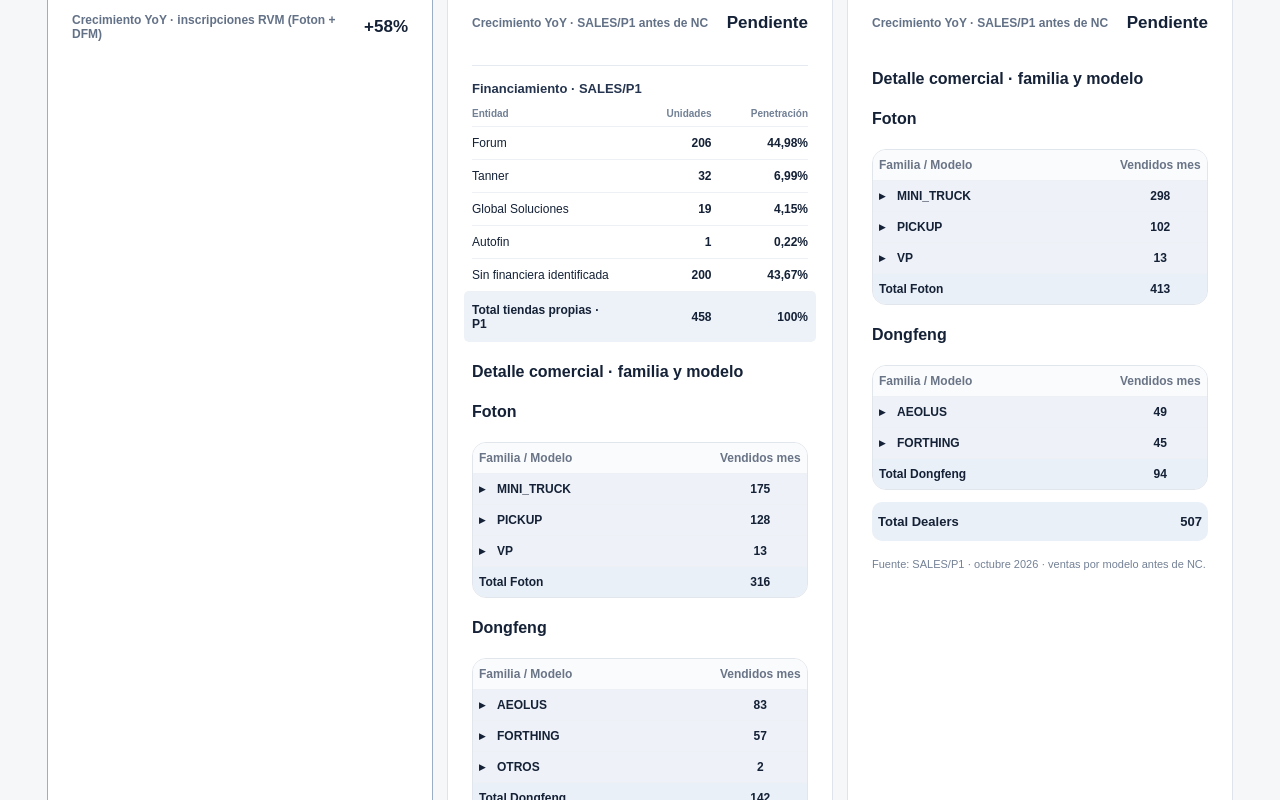
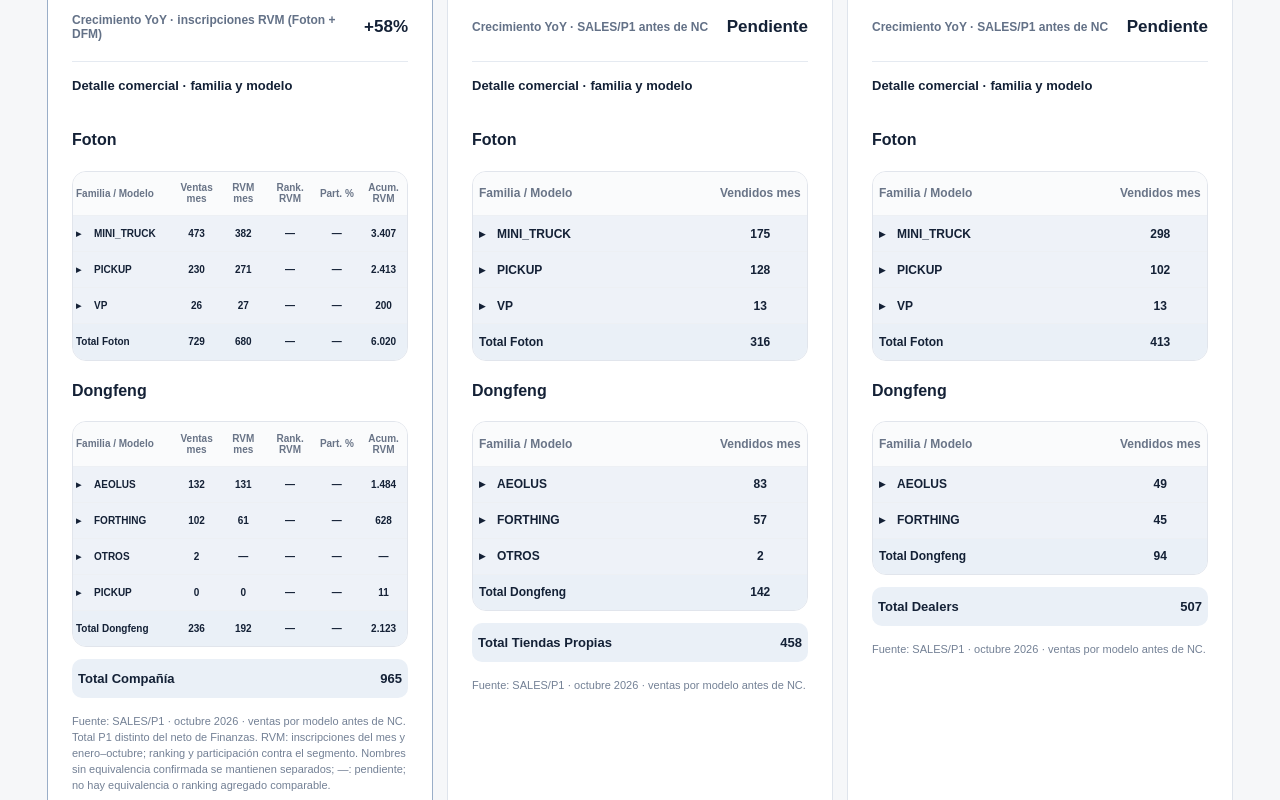
Before and after one commit to rodrigoibanezm-cmd/cidef-inteligencia-comercial, a Next.js app: page /cierre-mensual-v2 in a window 1280 px wide. Shown: the part 760-1560 px from the top of the page. Built offline with nearby package versions, Linux system fonts and the light colour scheme.

Commit message:
feat(close): align channel details and add company model RVM [skip ci]

```diff
--- a/components/ClosingV2ProductDetail.js
+++ b/components/ClosingV2ProductDetail.js
@@ -10,7 +10,7 @@ const sum = rows => rows.reduce((n, row) => n + row.ventas, 0);
 const styles = `
 .mc-product-table{overflow:auto;border:1px solid #e1e5ec;border-radius:14px;margin-top:6px}
 .mc-product-table table{width:100%;border-collapse:collapse;table-layout:fixed;font-size:12px;font-variant-numeric:tabular-nums}
-.mc-product-table th,.mc-product-table td{padding:8px 6px;border-bottom:1px solid #edf0f4;text-align:center;overflow-wrap:anywhere}
+.mc-product-table th,.mc-product-table td{height:36px;padding:8px 6px;border-bottom:1px solid #edf0f4;text-align:center;overflow-wrap:anywhere}.mc-product-table thead th{height:44px}
 .mc-product-table th:first-child{text-align:left}
 .mc-product-table thead{background:#fafbfc;color:#697487}
 .mc-product-table .mc-product-family{background:#eef2f8;font-weight:750}
@@ -23,16 +23,20 @@ const styles = `
 .mc-family-toggle:focus-visible{outline:2px solid #2563eb;outline-offset:3px}
 .mc-family-toggle span{flex-shrink:0;width:10px}
 .mc-product-total{display:flex;justify-content:space-between;gap:16px;padding:12px 6px;margin-top:12px;background:#eaf0f7;border-radius:10px;font-size:13px;font-weight:750}
+.mc-close-summary-grid>.mc-executive-card{display:grid;grid-template-rows:subgrid;grid-row:span 6;row-gap:0}
+.mc-commercial-detail{min-width:0;border-top:1px solid #e5eaf1;padding-top:16px;margin-top:4px}
+.mc-commercial-detail>h4{font-size:13px;margin:0 0 16px;min-height:32px}
+.mc-company-models table{font-size:10px}.mc-company-models th,.mc-company-models td{padding:8px 3px}
+@media(max-width:850px){.mc-close-summary-grid>.mc-executive-card{display:block;grid-row:auto}.mc-commercial-detail{margin-top:16px}}
 `;
 
-// Shared styling only: the closed month already has its certified SALES/P1 split.
 export function CommercialDetailProvider({ children }) {
   return <><style>{styles}</style>{children}</>;
 }
 
 export function FamilyModelTable({ columns, groups, totalLabel, totalValues }) {
   const [open, setOpen] = useState({});
-  const firstWidth = columns.length === 2 ? 72 : 40;
+  const firstWidth = columns.length === 2 ? 72 : columns.length === 6 ? 30 : 40;
   const cells = values => values.map((value, index) => <td key={index}>{value}</td>);
   return <div className="mc-product-table"><table>
     <colgroup>{columns.map((column, index) => <col key={column} style={{width:(index ? (100 - firstWidth) / (columns.length - 1) : firstWidth) + "%"}}/>)}</colgroup>
@@ -56,21 +60,39 @@ export function channelDetail(channel, metrics, saved = facts.commercial_model_s
   return { models, total: split.total };
 }
 
+export function companyDetail(metrics) {
+  const channels = [channelDetail("stores", metrics), channelDetail("dealers", metrics)];
+  if (channels.some(detail => !detail)) return null;
+  const models = new Map();
+  channels.flatMap(detail => detail.models).forEach(row => models.set(row.modelo_id, {...row, ventas:(models.get(row.modelo_id)?.ventas || 0) + row.ventas}));
+  return {models:[...models.values()], total:channels.reduce((n, detail) => n + detail.total, 0)};
+}
+
 export default function CommercialProductDetail({ channel, metrics }) {
-  const detail = channelDetail(channel, metrics), label = channel === "stores" ? "Tiendas Propias" : "Dealers";
-  return <section aria-label={"Detalle comercial por familia y modelo · " + label} style={{marginTop:20}}>
+  const company = channel === "company", detail = company ? companyDetail(metrics) : channelDetail(channel, metrics);
+  const label = company ? "Compañía" : channel === "stores" ? "Tiendas Propias" : "Dealers";
+  const pending = <span title="Pendiente" aria-label="Pendiente">—</span>;
+  const rvm = facts.rvm_model_detail, rvmRows = company && rvm?.status === "CERTIFIED" && rvm.period === facts.period ? rvm.rows : [];
+  const key = row => [row.brand, row.family, (row.modelo || row.model).replace(/^FOTON /i, "").replace(/\s/g, "").toUpperCase()].join(":");
+  const extra = (members, total = false) => {
+    const totalFor = field => members.length && members.every(row => units(row[field])) ? numberText(members.reduce((n, row) => n + row[field], 0)) : pending;
+    const row = !total && members.length === 1 ? members[0] : null;
+    return [totalFor("month"), row?.rank ? row.rank + "°" : pending, Number.isFinite(row?.participation_percent) ? row.participation_percent.toLocaleString("es-CL", {maximumFractionDigits:2}) + "%" : pending, totalFor("ytd")];
+  };
+  return <section className={"mc-commercial-detail" + (company ? " mc-company-models" : "")} aria-label={"Detalle comercial por familia y modelo · " + label}>
     <h4>Detalle comercial · familia y modelo</h4>
     {!detail && <p role="status">Pendiente: desglose mensual sin conciliación con las ventas P1 del canal.</p>}
     {brands.map(([brand, name, order]) => {
-      const models = detail?.models.filter(row => row.brand === brand) || [];
-      const families = [...order, ...new Set(models.map(row => row.family).filter(family => !order.includes(family)))];
+      const models = detail?.models.filter(row => row.brand === brand) || [], registrations = rvmRows.filter(row => row.brand === brand);
+      const families = [...order, ...new Set([...models, ...registrations].map(row => row.family).filter(family => !order.includes(family)))];
       const groups = families.map(family => {
-        const members = models.filter(row => row.family === family);
-        return { label:family, values:[numberText(detail && members.length ? sum(members) : null)], models:members.map(row => ({id:row.modelo_id, label:row.modelo, values:[numberText(row.ventas)]})) };
+        const members = models.filter(row => row.family === family), registered = registrations.filter(row => row.family === family);
+        const entries = [...members, ...registered.filter(row => !members.some(member => key(member) === key(row))).map(row => ({...row, modelo_id:key(row), modelo:row.model, ventas:null}))];
+        return {label:family, values:[numberText(detail && (company || members.length) ? sum(members) : null), ...(company ? extra(registered, true) : [])], models:entries.map(row => ({id:row.modelo_id, label:row.modelo, values:[Number.isFinite(row.ventas) ? numberText(row.ventas) : pending, ...(company ? extra(registered.filter(item => key(item) === key(row))) : [])]}))};
       });
-      return <div key={brand} style={{marginTop:14}}><h4>{name}</h4><FamilyModelTable columns={["Familia / Modelo", "Vendidos mes"]} groups={groups} totalLabel={"Total " + name} totalValues={[numberText(detail ? sum(models) : null)]}/></div>;
+      return <div key={brand} style={{marginTop:14}}><h4>{name}</h4><FamilyModelTable columns={["Familia / Modelo", company ? "Ventas mes" : "Vendidos mes", ...(company ? ["RVM mes", "Rank. RVM", "Part. %", "Acum. RVM"] : [])]} groups={groups} totalLabel={"Total " + name} totalValues={[numberText(detail ? sum(models) : null), ...(company ? extra(registrations, true) : [])]}/></div>;
     })}
     <div className="mc-product-total"><span>Total {label}</span><span>{numberText(detail?.total)}</span></div>
-    <p>Fuente: SALES/P1 · octubre 2026 · ventas por modelo antes de NC.</p>
+    <p>Fuente: SALES/P1 · octubre 2026 · ventas por modelo antes de NC.{company && " Total P1 distinto del neto de Finanzas. RVM: inscripciones del mes y enero–octubre; ranking y participación contra el segmento. Nombres sin equivalencia confirmada se mantienen separados; —: pendiente; no hay equivalencia o ranking agregado comparable."}</p>
   </section>;
 }
--- a/components/ClosingV2Totals.js
+++ b/components/ClosingV2Totals.js
@@ -16,7 +16,7 @@ export default function ExecutiveTotals({ facts }) {
   ];
   return <CommercialDetailProvider period={facts.period}><section className="mc-executive" aria-label="Grandes totales de ventas">
     <div className="mc-executive-heading"><div><span className="eyebrow">RESULTADO COMERCIAL</span><h2>Grandes totales</h2></div><small>Octubre 2026 · Compañía Finanzas neto / canales P1 antes de NC</small></div>
-    <div className="mc-executive-grid">{sections.map(section => {
+    <div className="mc-executive-grid mc-close-summary-grid">{sections.map(section => {
       const yoy = facts.company?.yoy?.[section.id];
       const commercialYoy = facts.channel_sales_p1?.yoy?.[section.id];
       const rvmYoy = facts.rvm_yoy_comparison?.cidef?.variation_percent;
@@ -30,7 +30,11 @@ export default function ExecutiveTotals({ facts }) {
           <div><span>Dongfeng</span><strong>{channelValue(section, section.dongfeng)}</strong></div>
         </div>
         <div className="mc-executive-yoy"><span>{section.p1 ? "Crecimiento YoY · SALES/P1 antes de NC" : "Crecimiento YoY · inscripciones RVM (Foton + DFM)"}</span><strong>{section.p1 ? valueText(commercialYoy) : typeof rvmYoy === "number" ? "+" + rvmYoy.toLocaleString("es-CL") + "%" : valueText(yoy)}</strong></div>
-        {section.id === "sales_own" && <section className="mc-executive-financing" aria-label="Financiamiento tiendas propias">
+        <CommercialProductDetail channel={section.id === "sales_company" ? "company" : section.id === "sales_own" ? "stores" : "dealers"} metrics={p1}/>
+
+      </article>;
+    })}</div>
+    <section className="mc-executive-card mc-executive-financing" aria-label="Financiamiento tiendas propias">
           <h4>Financiamiento · SALES/P1</h4>
           <div className="mc-executive-finance-head"><span>Entidad</span><span>Unidades</span><span>Penetración</span></div>
           {["FORUM", "TANNER", "GLOBAL SOLUCIONES", "AUTOFIN", "Sin financiera identificada"].map(name => {
@@ -43,12 +47,8 @@ export default function ExecutiveTotals({ facts }) {
               <strong>{valueText(metric?.penetration)}</strong>
             </div>;
           })}
-          <div className="mc-executive-finance-row mc-executive-finance-total"><span>Total tiendas propias · P1</span><strong>{channelValue(section, "sales_own")}</strong><strong>{facts.breakdowns?.financial_entities?.status === "CERTIFIED" ? "100%" : "Pendiente"}</strong></div>
-        </section>}
-        {section.p1 && <CommercialProductDetail channel={section.id === "sales_own" ? "stores" : "dealers"} metrics={p1}/>}
-
-      </article>;
-    })}</div>
+          <div className="mc-executive-finance-row mc-executive-finance-total"><span>Total tiendas propias · P1</span><strong>{valueText(p1.sales_own_p1)}</strong><strong>{facts.breakdowns?.financial_entities?.status === "CERTIFIED" ? "100%" : "Pendiente"}</strong></div>
+        </section>
     {facts.rvm_yoy_comparison && <section className="mc-executive-card" aria-label="Inscripciones RVM, variación mensual e interanual" style={{marginTop:20}}>
       <h3>Mercado vs. CIDEF · inscripciones RVM</h3>
       <p>Octubre 2026 · variación interanual vs. octubre 2025 y mensual vs. septiembre 2026</p>
```
